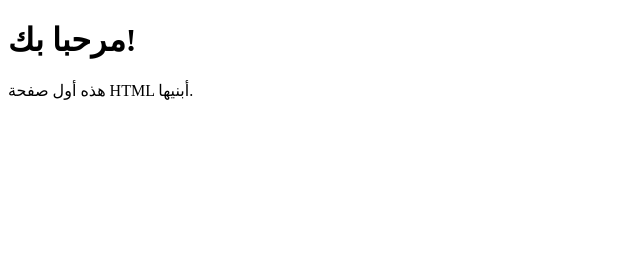
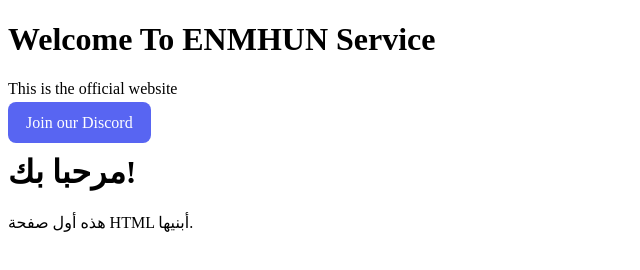
Before and after one commit to fcr407-sys/fcr407-sys.github.io, a plain HTML site: page index.html in a window 1280 px wide. Shown: the whole page, without its empty margins (0-640 px from the left). Drawn offline with Linux system fonts and the light colour scheme.

Commit message:
Update index.html

```diff
--- a/index.html
+++ b/index.html
@@ -3,7 +3,16 @@
 <head>
   <title>صفحتي الأولى</title>
 </head>
-<body>
+<h1>Welcome To ENMHUN Service</h1>
+<p>This is the official website</p>
+
+<a href="https://discord.gg/xxxx" target="_blank"
+style="background:#5865F2;color:white;
+padding:12px 18px;border-radius:8px;
+text-decoration:none;">
+Join our Discord
+</a>
+
   <h1>مرحبا بك!</h1>
   <p>هذه أول صفحة HTML أبنيها.</p>
 </body>
```
